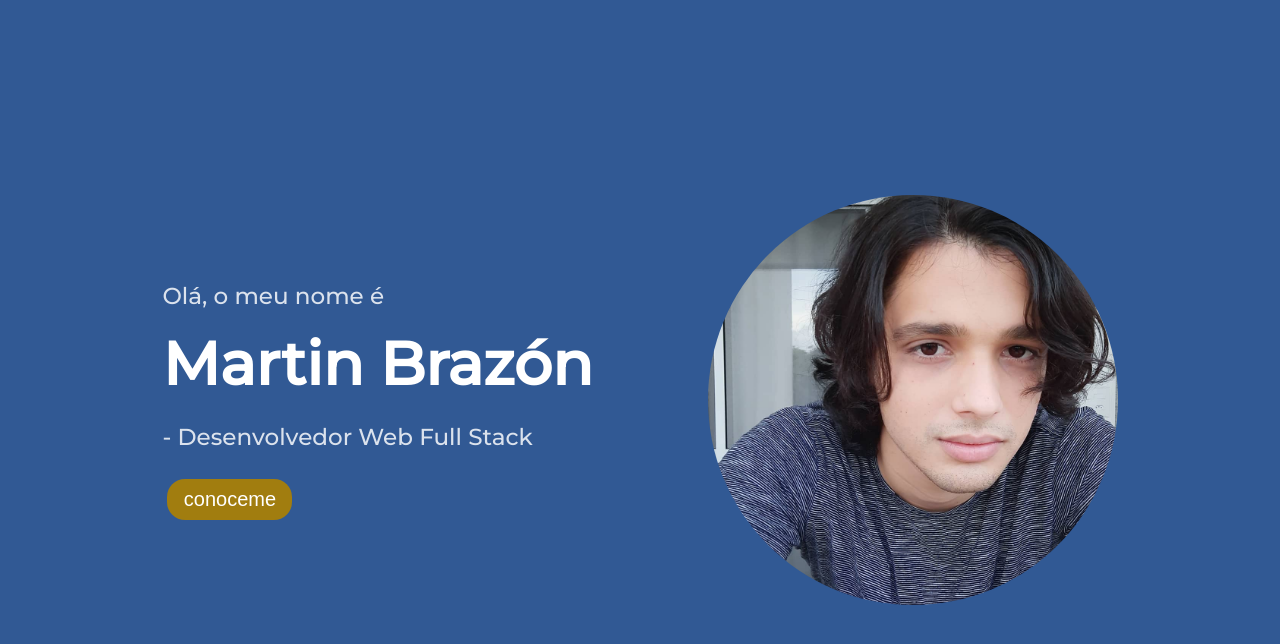
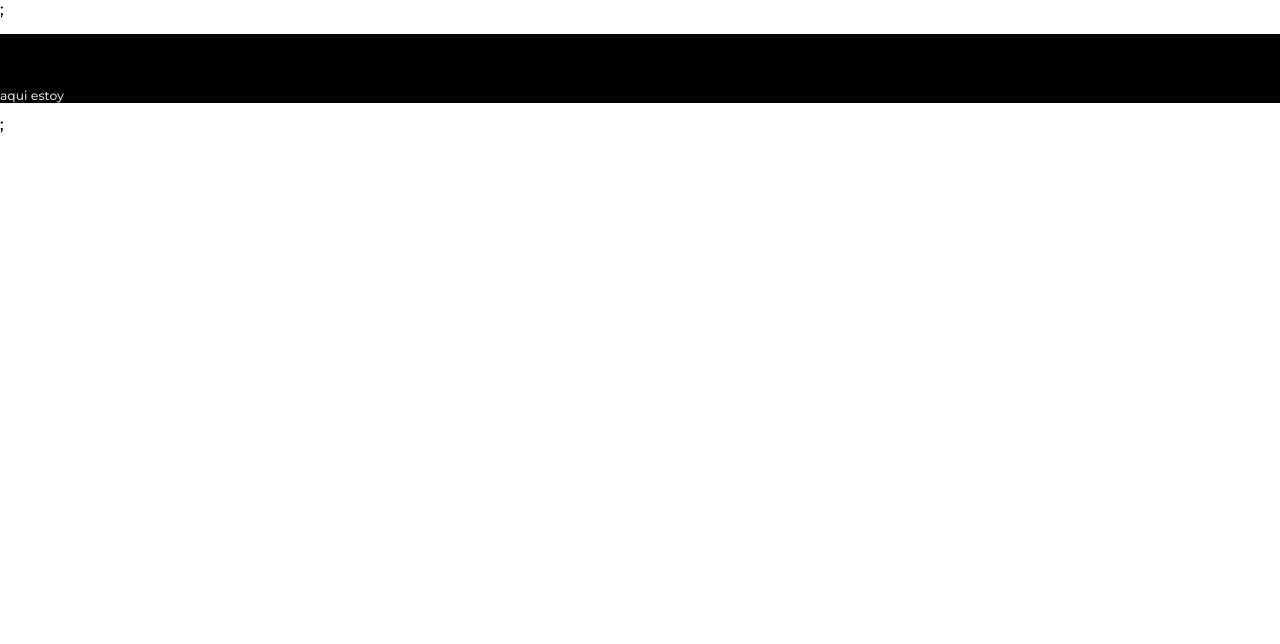
Before and after one commit to MartinGBB/MartinGBB.github.io, a React (Create React App) app in the folder app-portafolio/: page /pagetwo in a window 1280 px wide. Shown: the top 644 px of the page. Built offline with nearby package versions, Linux system fonts and the light colour scheme.

Commit message:
adiciona React route dom

```diff
--- a/app-portafolio/src/App.js
+++ b/app-portafolio/src/App.js
@@ -1,15 +1,14 @@
-import './App.css';
+import { BrowserRouter } from 'react-router-dom';
 import InitialPage from './Pages/InitialPage';
-// import SumaryOfMy from './Pages/SumaryOfMe';
+import PageTwo from './Pages/PageTwo';
+import { Route } from 'react-router-dom';
 
 function App() {
   return (
-    <div className="App">
-      <span className="components">
-        <InitialPage />
-        {/* <SumaryOfMy /> */}
-      </span>
-    </div>
+    <BrowserRouter>
+    <Route exact path="/" component={ InitialPage } />;
+    <Route path="/pagetwo" component={ PageTwo } />;
+    </BrowserRouter>
   );
 }
 
--- /dev/null
+++ b/app-portafolio/src/Components/SumaryOfMe/index.jsx
@@ -0,0 +1,12 @@
+import './style.css';
+
+function SumaryOfMe() {
+  return (
+    <div className="contentSumary">
+      <h1>hola que tal</h1>
+      <p>aqui estoy</p>
+    </div>
+  );
+}
+
+export default SumaryOfMe;
--- /dev/null
+++ b/app-portafolio/src/Components/SumaryOfMe/style.css
@@ -0,0 +1,3 @@
+.contentSumary {
+  background-color: black;
+}
--- a/app-portafolio/src/Components/index.js
+++ b/app-portafolio/src/Components/index.js
@@ -1,2 +1,3 @@
 export { default as Presentation } from './Presentation';
 export { default as Button } from './Button';
+export { default as SumaryOfMe } from './SumaryOfMe';
--- /dev/null
+++ b/app-portafolio/src/Pages/PageTwo.js
@@ -0,0 +1,11 @@
+import { SumaryOfMe } from "../Components";
+
+function PageTwo() {
+  return (
+    <div>
+      <SumaryOfMe />
+    </div>
+  );
+}
+
+export default PageTwo;
--- /dev/null
+++ b/package.json
@@ -0,0 +1,5 @@
+{
+  "dependencies": {
+    "react-router-dom": "^5.3.0"
+  }
+}
```
Also changed, not shown: app-portafolio/src/Pages/SumaryOfMe.js (deleted, +0 -11 lines), 1 other file (tests, documents, lock files or other folders).
